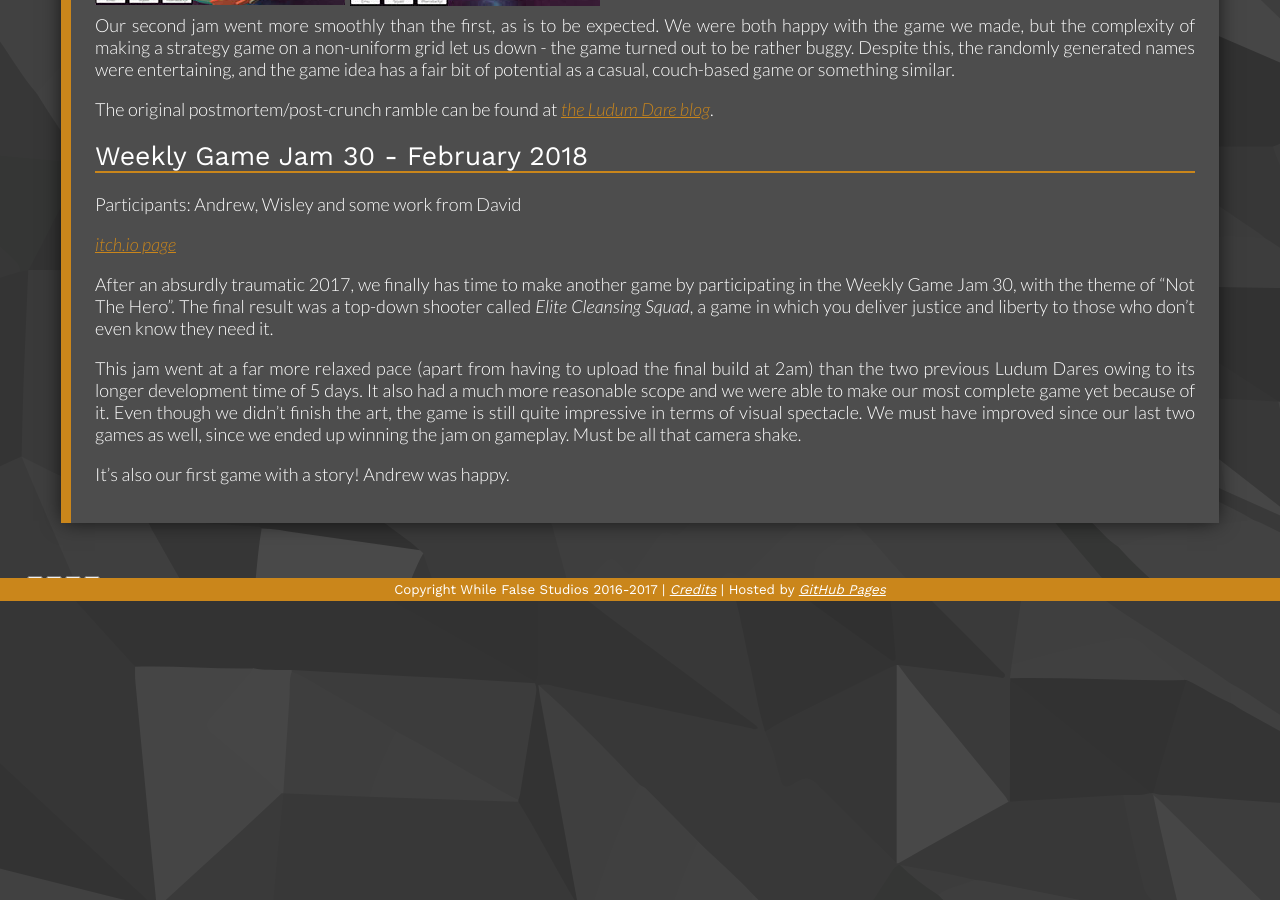
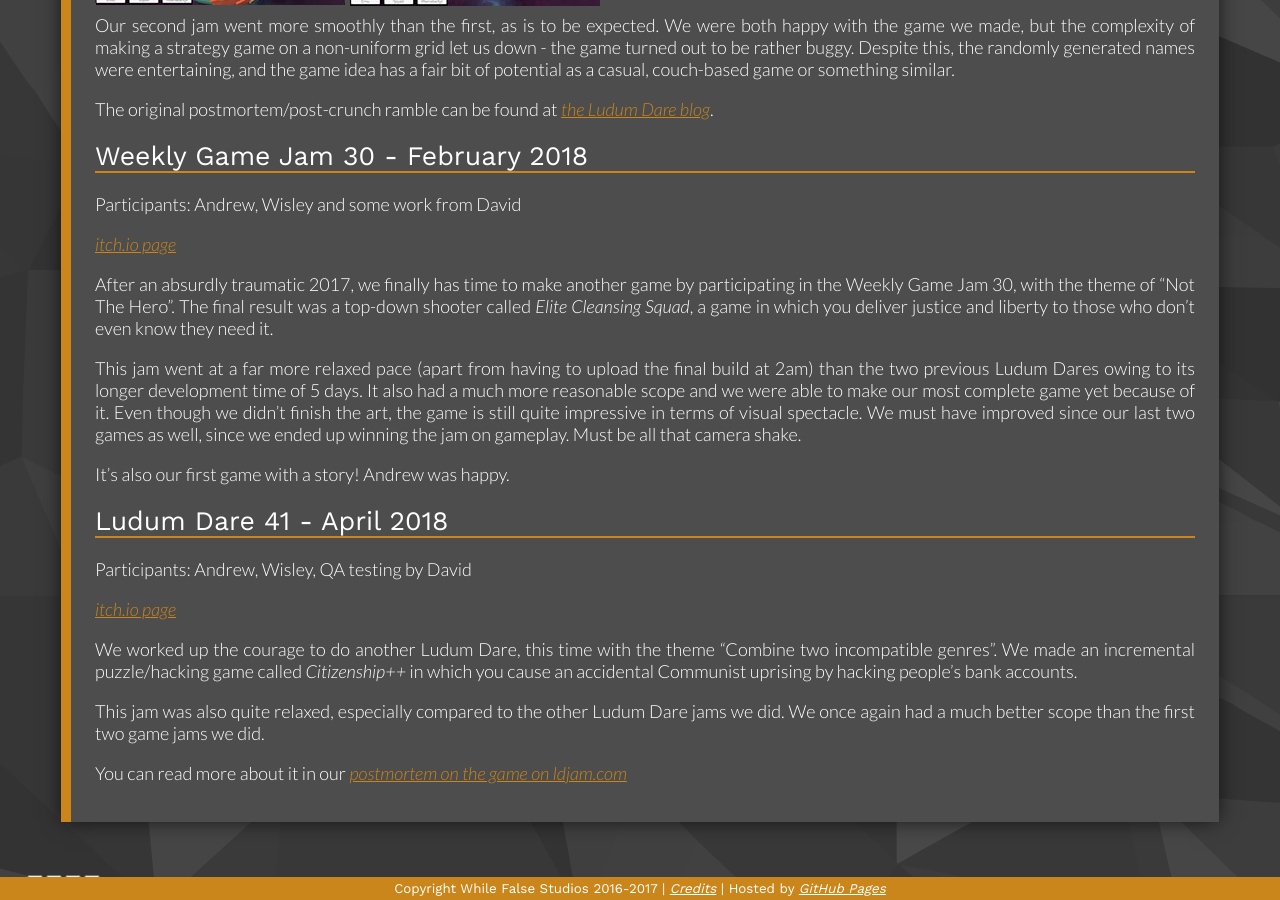
Before and after one commit to WhileFalseStudios/WhileFalseStudios.github.io, a Jekyll site: the page built from pages/gamejam.md, in a window 1280 px wide and 900 px high, scrolled down 1205 px. Built offline with Jekyll 4.4.1, drawn with Linux system fonts in a browser that asks for light colours; comment, search, counter and statistics services are not loaded.

Commit message:
Added Citizenship++ to game jam page

```diff
--- a/pages/gamejam.md
+++ b/pages/gamejam.md
@@ -82,3 +82,14 @@ After an absurdly traumatic 2017, we finally has time to make another game by pa
 This jam went at a far more relaxed pace (apart from having to upload the final build at 2am) than the two previous Ludum Dares owing to its longer development time of 5 days. It also had a much more reasonable scope and we were able to make our most complete game yet because of it. Even though we didn't finish the art, the game is still quite impressive in terms of visual spectacle. We must have improved since our last two games as well, since we ended up winning the jam on gameplay. Must be all that camera shake.
 
 It's also our first game with a story! Andrew was happy.
+
+## Ludum Dare 41 - April 2018
+Participants: Andrew, Wisley, QA testing by David
+
+[itch.io page](https://wfs.itch.io/citizenship-pp)
+
+We worked up the courage to do another Ludum Dare, this time with the theme "Combine two incompatible genres". We made an incremental puzzle/hacking game called *Citizenship++* in which you cause an accidental Communist uprising by hacking people's bank accounts.
+
+This jam was also quite relaxed, especially compared to the other Ludum Dare jams we did. We once again had a much better scope than the first two game jams we did.
+
+You can read more about it in our [postmortem on the game on ldjam.com](https://ldjam.com/events/ludum-dare/41/citizenship/citizenship-an-intoxicated-postmortem)
```
